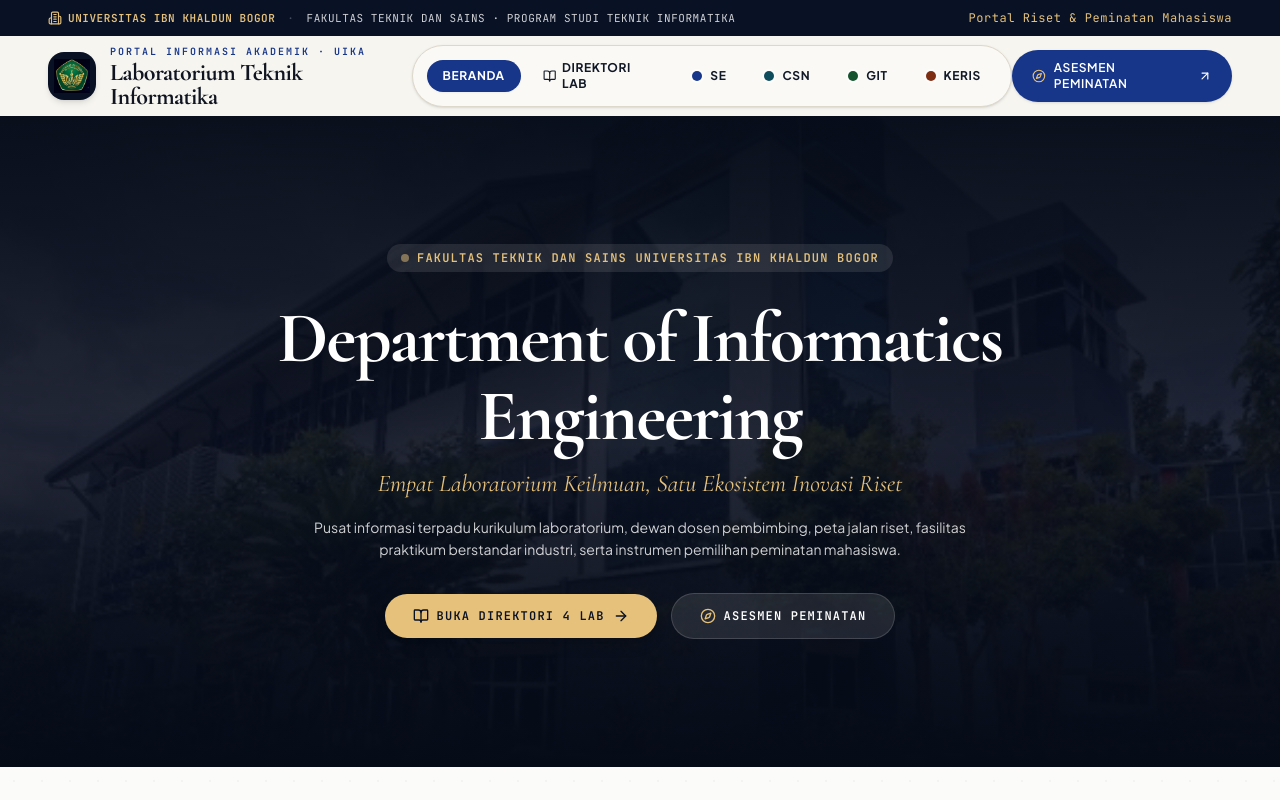
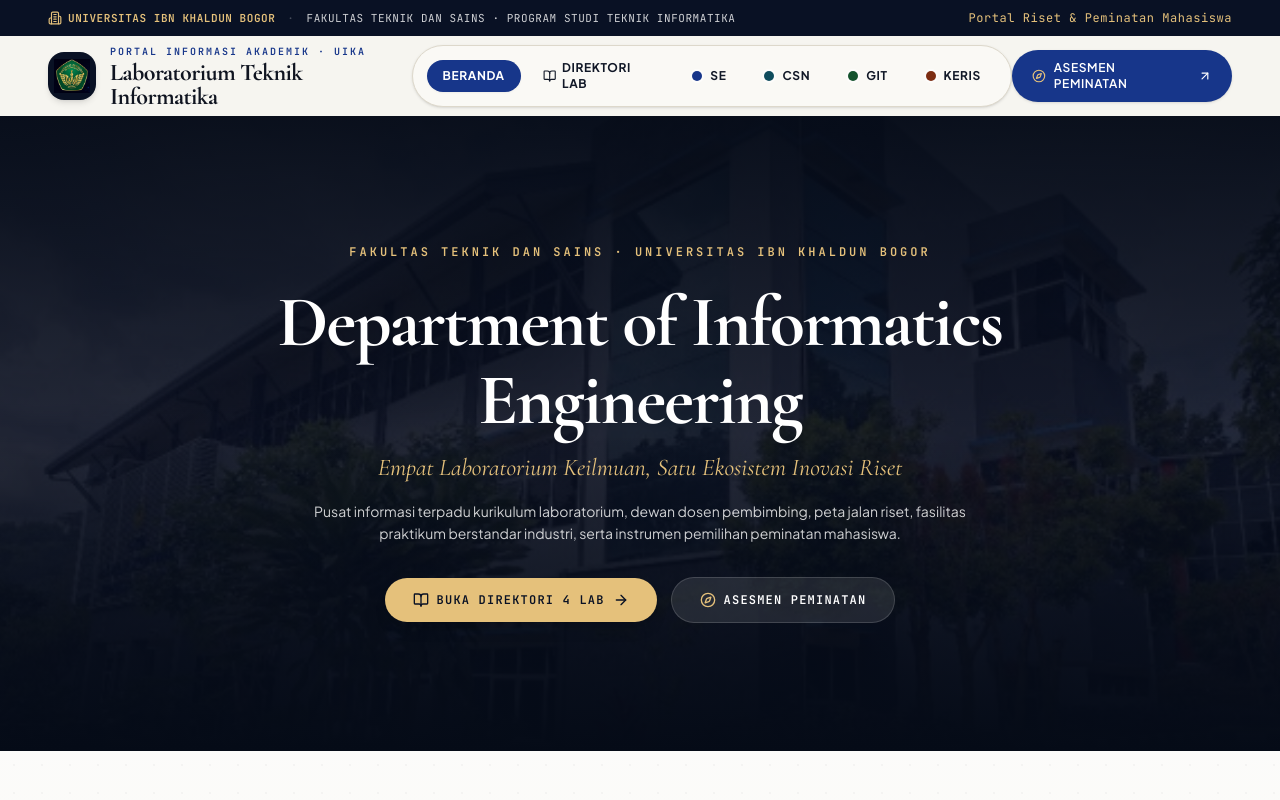
Before and after one commit to ClaudyRg/gebyar-it, a React (Vite) app: page /#/ in a window 1280 px wide. Shown: the top 800 px of the page. Built offline with nearby package versions, Linux system fonts and the light colour scheme.

Commit message:
style: remove pill background and pulsating dot from hero institution subtitle

```diff
--- a/src/pages/HomePage.tsx
+++ b/src/pages/HomePage.tsx
@@ -43,10 +43,8 @@ export const HomePage: React.FC = () => {
 
         <div className="relative max-w-[1536px] mx-auto px-4 sm:px-8 lg:px-12 flex flex-col items-center">
           <div className="max-w-4xl mx-auto flex flex-col items-center">
-            <div className="inline-flex items-center gap-2 px-3.5 py-1.5 rounded-full bg-white/10 text-[#E5C17B] text-xs font-mono-code uppercase tracking-widest font-semibold mb-4">
-              <span className="w-2 h-2 rounded-full bg-[#E5C17B] animate-pulse" />
-              <span>FAKULTAS TEKNIK DAN SAINS
-                UNIVERSITAS IBN KHALDUN BOGOR</span>
+            <div className="text-[#E5C17B] text-xs font-mono-code uppercase tracking-[0.25em] font-semibold mb-3">
+              Fakultas Teknik dan Sains · Universitas Ibn Khaldun Bogor
             </div>
 
             <h1 className="font-editorial text-4xl sm:text-6xl lg:text-7xl font-bold tracking-tight text-white mt-3 leading-[1.08]">
```
